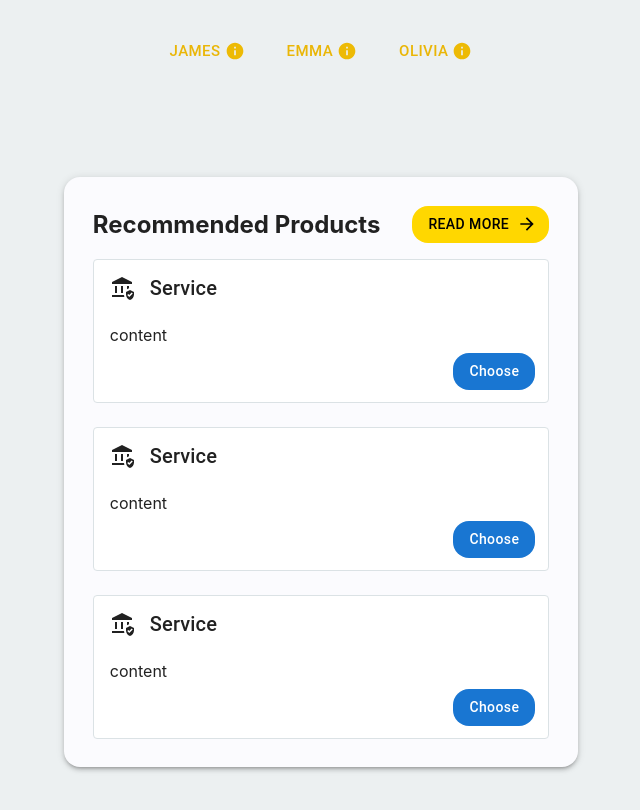
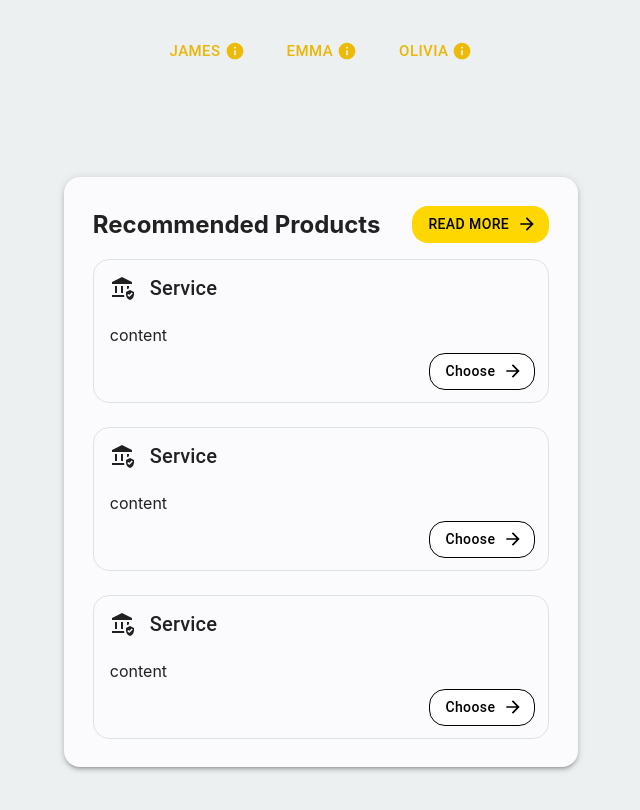
Before and after one commit to wzyndul/collabathon2024, a React (Vite) app in the folder frontend/: page / in a window 1280 px wide. Shown: the top 810 px of the page, without its empty margins (319-959 px from the left). Built offline with nearby package versions, Linux system fonts and the light colour scheme.

Commit message:
feat: add button border and hover animation

```diff
--- a/frontend/src/components/Button/Button.styles.ts
+++ b/frontend/src/components/Button/Button.styles.ts
@@ -1,8 +1,11 @@
 import { css } from "@emotion/react";
 
-export const buttonStyle = (bgColor?: string, txtColor?: string) => css`
-	border-radius: 1rem;
-	background-color: ${bgColor};
-	color: ${txtColor};
-	text-transform: none;
+// idk how does the border work in this configuration but I prefer not to investigate
+export const buttonStyle = (bgColor?: string, txtColor?: string, variant?: 'outlined' | 'filled') => css`
+    border-radius: 1rem;
+    background-color: ${variant === 'outlined' ? 'transparent' : bgColor};
+    color: ${txtColor};
+    text-transform: none;
+    border: ${variant === 'outlined' ? `1px solid ${txtColor}` : '1px solid ${txtColor}'};
+    border-color: ${variant === 'outlined' ? `${txtColor}` : `${txtColor}`};
 `;
--- a/frontend/src/components/Button/Button.tsx
+++ b/frontend/src/components/Button/Button.tsx
@@ -8,7 +8,6 @@ interface ButtonProps {
     size?: "small" | "medium" | "large" | undefined;
 	bgColor?: string;
     txtColor?: string;
-	onClick: () => void;
 	startIcon?: React.ReactNode;
 	endIcon?: React.ReactNode;
 	children: React.ReactNode;
@@ -19,7 +18,6 @@ export const Button: React.FC<ButtonProps> = ({
     size,
 	bgColor,
     txtColor,
-	onClick,
 	startIcon,
 	endIcon,
 	children,
@@ -31,7 +29,6 @@ export const Button: React.FC<ButtonProps> = ({
 			css={style}
 			variant={variant}
             size={size}
-			onClick={onClick}
 			startIcon={startIcon}
 			endIcon={endIcon}
 			disableElevation={true}
--- a/frontend/src/components/Card/Card.styles.ts
+++ b/frontend/src/components/Card/Card.styles.ts
@@ -2,9 +2,12 @@ import { css } from "@emotion/react";
 
 export const cardStyle = css`
 	border: 1px solid #DBE2E5;
+    background-color: #fbfbfe;
+    border-radius: 1rem;
 	box-shadow: none;
 	height: 9rem;
 	padding: 0;
+    transition: transform 0.3s ease-in-out;
 
 	&:hover {
 		border-top: 1px solid #DBE2E5;
@@ -12,6 +15,7 @@ export const cardStyle = css`
 		-webkit-box-shadow: 4px 4px 0px 0px #DBE2E5;
 		-moz-box-shadow: 4px 4px 0px 0px #DBE2E5;
 		box-shadow: 4px 4px 0px 0px #DBE2E5;
+         transform: translate(-4px, -4px);
 	}
 `;
 
--- a/frontend/src/widgets/RecommendedProducts/RecommendedProducts.tsx
+++ b/frontend/src/widgets/RecommendedProducts/RecommendedProducts.tsx
@@ -14,27 +14,20 @@ export const RecommendedProducts: React.FC = () => {
 			<div css={productsContainerStyle}>
 				<span css={productsHeaderStyle}>
 					<h2>Recommended Products</h2>
-					<Button
-						onClick={() => console.log("Button clicked")}
-						bgColor={"#FFD700"}
-						txtColor={"black"}
-						endIcon={<ArrowForwardIcon />}
-					>
+					<Button bgColor={"#FFD700"} txtColor={"black"} endIcon={<ArrowForwardIcon />}>
 						READ MORE
 					</Button>
 				</span>
 				<div css={productsCardsStyle}>
 					<Card
-						title={
-							<Typography variant="h6" component="div">
-								Service
-							</Typography>
-						}
+						title={<Typography variant="h6">Service</Typography>}
 						avatar={<AssuredWorkloadIcon />}
 						content={<p>content</p>}
 					>
 						<div>
-							<Button onClick={() => console.log("Button clicked")}>Choose</Button>
+							<Button variant="outlined" bgColor={"white"} txtColor={"black"} endIcon={<ArrowForwardIcon />}>
+								Choose
+							</Button>
 						</div>
 					</Card>
 					<Card
@@ -47,7 +40,9 @@ export const RecommendedProducts: React.FC = () => {
 						content={<p>content</p>}
 					>
 						<div>
-							<Button onClick={() => console.log("Button clicked")}>Choose</Button>
+							<Button variant="outlined" bgColor={"white"} txtColor={"black"} endIcon={<ArrowForwardIcon />}>
+								Choose
+							</Button>
 						</div>
 					</Card>
 					<Card
@@ -60,7 +55,9 @@ export const RecommendedProducts: React.FC = () => {
 						content={<p>content</p>}
 					>
 						<div>
-							<Button onClick={() => console.log("Button clicked")}>Choose</Button>
+							<Button variant="outlined" bgColor={"white"} txtColor={"black"} endIcon={<ArrowForwardIcon />}>
+								Choose
+							</Button>
 						</div>
 					</Card>
 				</div>
```
